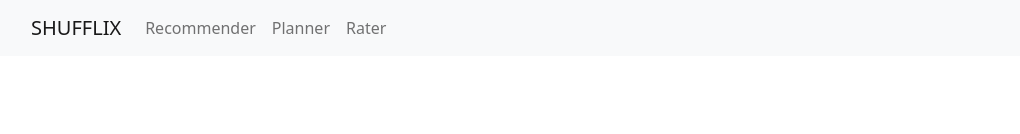
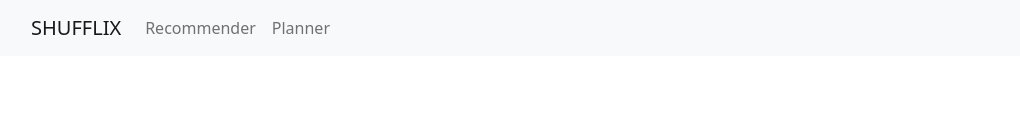
Before and after one commit to NeilGGopal/MovieRecommender, a React (Create React App) app in the folder react-app/: page /results in a window 1280 px wide. Shown: the top 134 px of the page, without its empty margins (51-1071 px from the left). Built offline with nearby package versions, Linux system fonts and the light colour scheme.

Commit message:
no rater in nav

```diff
--- a/react-app/src/Header.js
+++ b/react-app/src/Header.js
@@ -21,7 +21,6 @@ function Header() {
             <Nav className="me-auto">
               <Nav.Link as={Link} to="/recommend">Recommender</Nav.Link>
               <Nav.Link as={Link} to="/planner">Planner</Nav.Link>
-              <Nav.Link as={Link} to="/rater">Rater</Nav.Link>
             </Nav>
           </Container>
         </Navbar>
```
